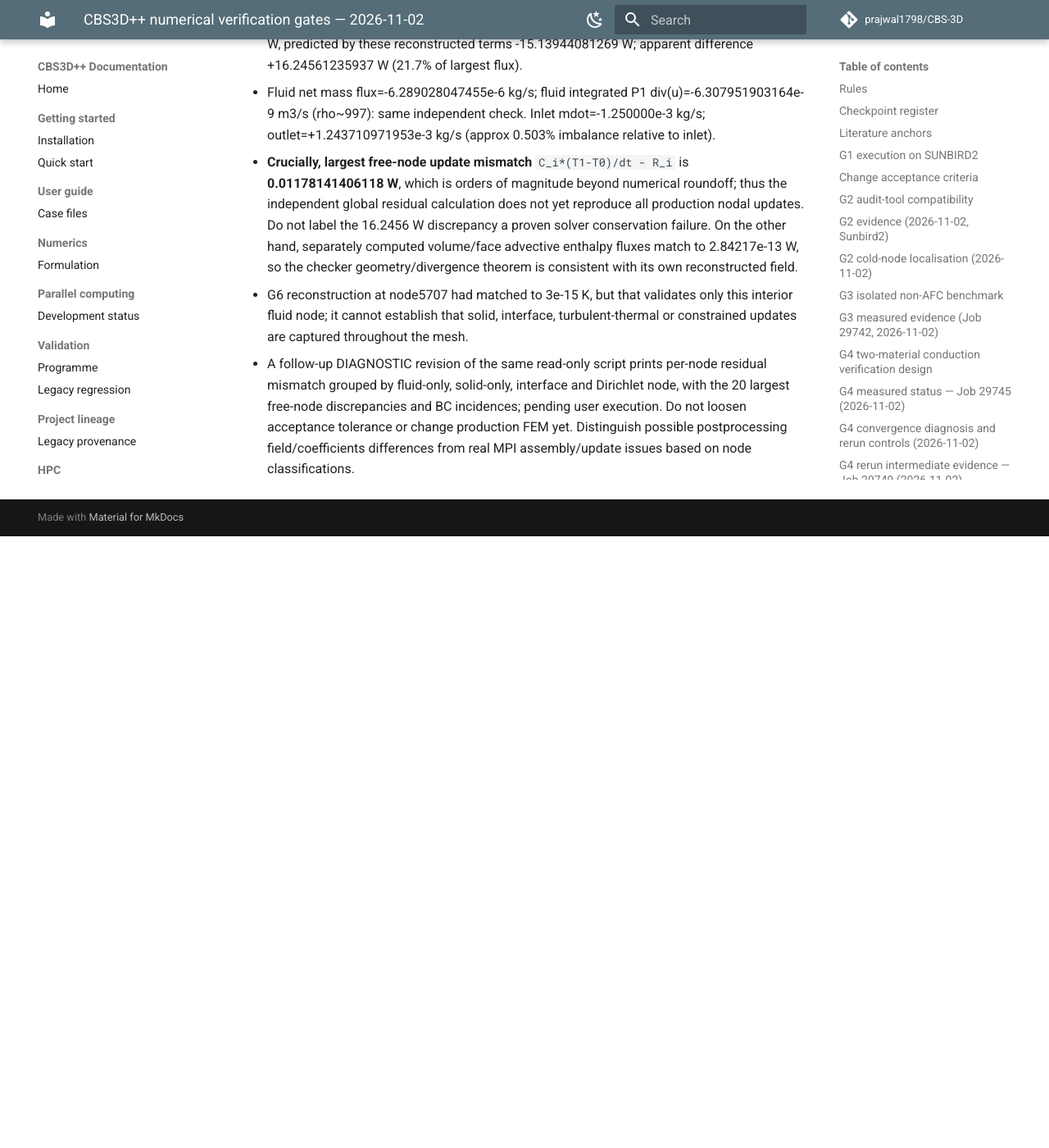
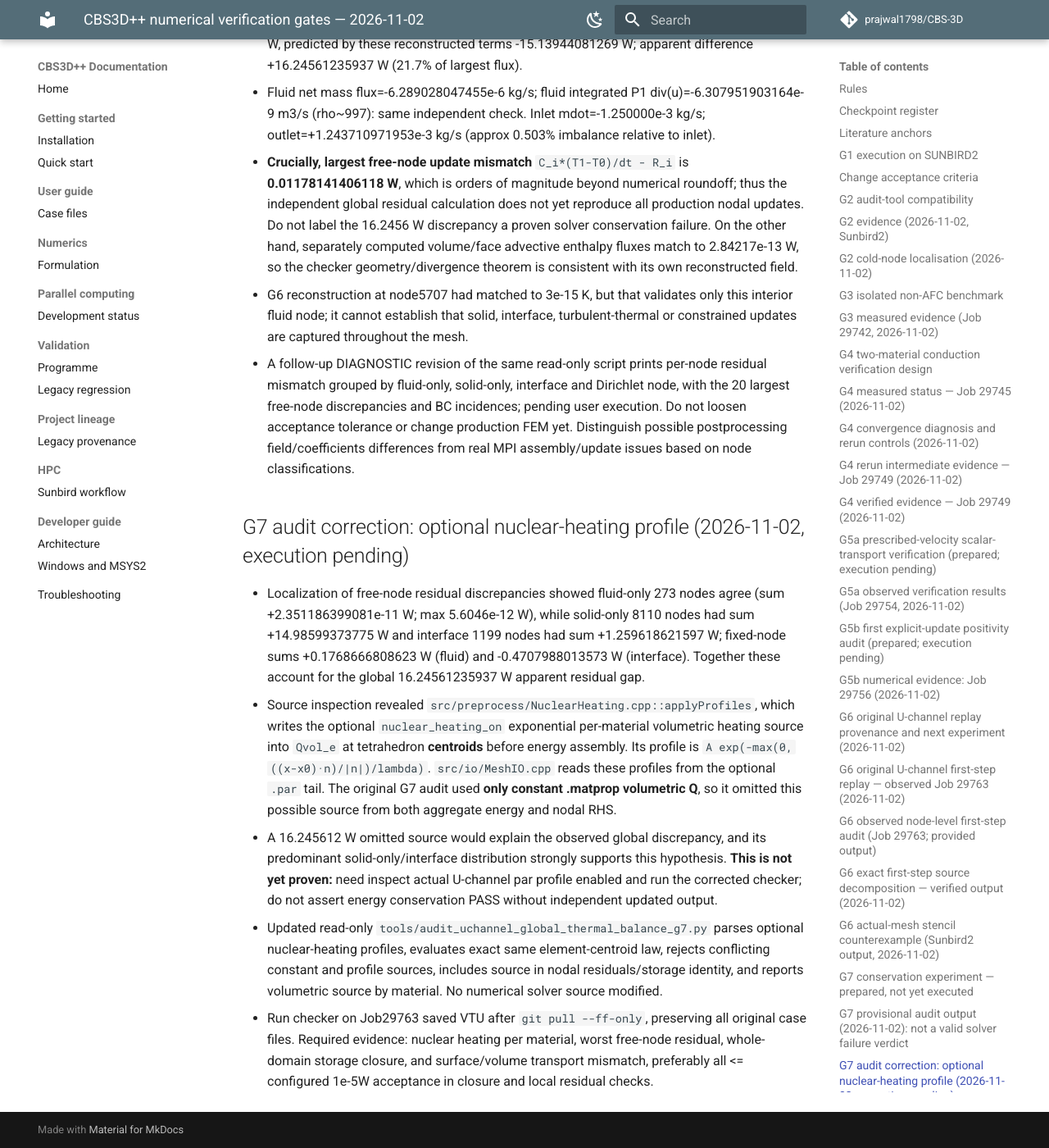
Before and after one commit to prajwal1798/CBS-3D, an MkDocs documentation site: the page built from docs/verification/CBS3D_NUMERICAL_VERIFICATION_GATES.md, in a window 1280 px wide and 1400 px high, scrolled down 16872 px. Shown: the whole window at 82% size. Built offline with MkDocs 1.6.1 and Material for MkDocs 9.7.7, drawn with Linux system fonts in a browser that asks for light colours; comment, search, counter and statistics services are not loaded; before the commit the page ends 17526 px from its top, so only the background shows below that; some of the changed text lies outside the part shown.

Commit message:
docs(G7): identify missing nuclear heating profile as likely audit source and record pending corrected rerun

```diff
--- a/docs/verification/CBS3D_NUMERICAL_VERIFICATION_GATES.md
+++ b/docs/verification/CBS3D_NUMERICAL_VERIFICATION_GATES.md
@@ -22,7 +22,7 @@
 | G4 | Two-material conduction | Shared interface temperature, weak flux continuity, integrated balance | PASS: Job 29749 reached thermal steady state, max analytic error 3.681e-5 K, two-sided flux 999.978/999.984 W/m², serial/MPI 1.11e-15 K, qA=0.016 W |
 | G5 | Prescribed-flow scalar transport | Uniform T, analytical convection-diffusion and manufactured solutions | G5a PASS (29754): 3-grid steady Pe=3, bound-preserving exact solution; G5b implementation PASS (29756): production mass/RHS/matrix/first-step consistency, but unlimited update fails DMP on synthetic meshes; full coupled/transient MMS pending |
 | G6 | Discrete positivity / DMP | Inspect assembled update matrix and *first* bound violation | CONFIRMED non-DMP on actual U-channel: Job 29763 node 5707 has 5 negative neighbour links (total -0.310272 K) vs 8 positive links (+0.211759 K); first-step undershoot -0.098513 K reproduced to ~3e-15 K. Galerkin advection dominates negative links. |
-| G7 | Integrated energy and mass | Sources + boundary heat = advection + storage within stated tolerance | INCONCLUSIVE: Job 29763 read-only first-step G7 audit gives 16.2456 W mismatch and 0.01178 W worst free-node update mismatch; volume/surface convective integral matches to 2.84e-13 W. Audit-versus-solver discrepancy under isolation; no solver conservation verdict yet. |
+| G7 | Integrated energy and mass | Sources + boundary heat = advection + storage within stated tolerance | G7 audit initially INCONCLUSIVE (16.2456 W missing), due to likely omitted optional depth-dependent nuclear heating; audit now reconstructs nuclear profiles per element, execution pending. Volume/surface transport matched to 2.84e-13 W. |
 | G8 | Serial/MPI and restart parity | Independent solutions agree at declared tolerances | Pending |
 | G9 | Time/iteration convergence | Stationary residual, dt-variation and stopping robustness | Pending |
 | G10 | Grid convergence of quantities of interest | Tmax, interface flux, wall gradient and outlet enthalpy | Pending |
@@ -249,3 +249,11 @@
 - **Crucially, largest free-node update mismatch** `C_i*(T1-T0)/dt - R_i` is **0.01178141406118 W**, which is orders of magnitude beyond numerical roundoff; thus the independent global residual calculation does not yet reproduce all production nodal updates. Do not label the 16.2456 W discrepancy a proven solver conservation failure. On the other hand, separately computed volume/face advective enthalpy fluxes match to 2.84217e-13 W, so the checker geometry/divergence theorem is consistent with its own reconstructed field.
 - G6 reconstruction at node5707 had matched to 3e-15 K, but that validates only this interior fluid node; it cannot establish that solid, interface, turbulent-thermal or constrained updates are captured throughout the mesh.
 - A follow-up DIAGNOSTIC revision of the same read-only script prints per-node residual mismatch grouped by fluid-only, solid-only, interface and Dirichlet node, with the 20 largest free-node discrepancies and BC incidences; pending user execution. Do not loosen acceptance tolerance or change production FEM yet. Distinguish possible postprocessing field/coefficients differences from real MPI assembly/update issues based on node classifications.
+
+## G7 audit correction: optional nuclear-heating profile (2026-11-02, execution pending)
+
+- Localization of free-node residual discrepancies showed fluid-only 273 nodes agree (sum +2.351186399081e-11 W; max 5.6046e-12 W), while solid-only 8110 nodes had sum +14.98599373775 W and interface 1199 nodes had sum +1.259618621597 W; fixed-node sums +0.1768666808623 W (fluid) and -0.4707988013573 W (interface). Together these account for the global 16.24561235937 W apparent residual gap.
+- Source inspection revealed `src/preprocess/NuclearHeating.cpp::applyProfiles`, which writes the optional `nuclear_heating_on` exponential per-material volumetric heating source into `Qvol_e` at tetrahedron **centroids** before energy assembly. Its profile is `A exp(-max(0, ((x-x0)·n)/|n|)/lambda)`. `src/io/MeshIO.cpp` reads these profiles from the optional `.par` tail. The original G7 audit used **only constant .matprop volumetric Q**, so it omitted this possible source from both aggregate energy and nodal RHS.
+- A 16.245612 W omitted source would explain the observed global discrepancy, and its predominant solid-only/interface distribution strongly supports this hypothesis. **This is not yet proven:** need inspect actual U-channel par profile enabled and run the corrected checker; do not assert energy conservation PASS without independent updated output.
+- Updated read-only `tools/audit_uchannel_global_thermal_balance_g7.py` parses optional nuclear-heating profiles, evaluates exact same element-centroid law, rejects conflicting constant and profile sources, includes source in nodal residuals/storage identity, and reports volumetric source by material. No numerical solver source modified.
+- Run checker on Job29763 saved VTU after `git pull --ff-only`, preserving all original case files. Required evidence: nuclear heating per material, worst free-node residual, whole-domain storage closure, and surface/volume transport mismatch, preferably all <= configured 1e-5W acceptance in closure and local residual checks.
```
